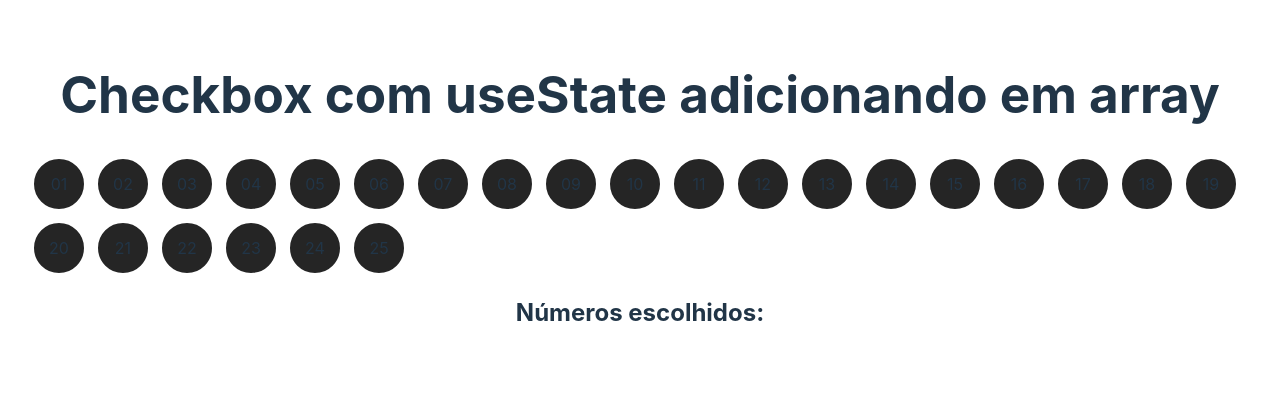
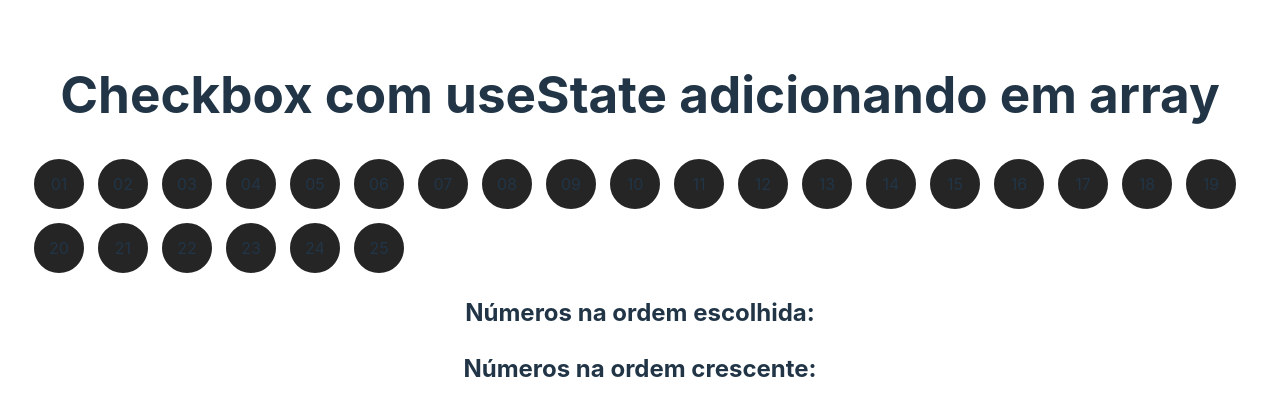
Before and after one commit to philipeoliveira/palpite-feito, a React (Vite) app: page / in a window 1280 px wide. Shown: the top 416 px of the page. Built offline with nearby package versions, Linux system fonts and the light colour scheme.

Commit message:
Implements numbers in order

```diff
--- a/src/App.tsx
+++ b/src/App.tsx
@@ -1,6 +1,7 @@
 import './App.css';
 import { useState } from 'react';
-import { generateAvailableNumbersForBets } from './utils/generateAvailableNumbersForBets';
+import generateAvailableNumbersForBets from './utils/generateAvailableNumbersForBets';
+import sortNumbersAscending from './utils/sortNumbersAscending';
 
 function App() {
    const [selectedNumbers, setSelectedNumbers] = useState<string[]>([]);
@@ -20,6 +21,7 @@ function App() {
    }
 
    console.log(selectedNumbers);
+   console.log(sortNumbersAscending(selectedNumbers));
 
    return (
       <main>
@@ -37,12 +39,16 @@ function App() {
                </label>
             ))}
          </form>
-         <h2>Números escolhidos:</h2>
+
+         <h2>Números na ordem escolhida:</h2>
          <div>
             {selectedNumbers.map((numString) => (
                <span key={numString}>{`${numString} `}</span>
             ))}
          </div>
+
+         <h2>Números na ordem crescente:</h2>
+         <div>{sortNumbersAscending(selectedNumbers)}</div>
       </main>
    );
 }
--- a/src/utils/AddNumberZero.ts
+++ b/src/utils/AddNumberZero.ts
@@ -9,7 +9,7 @@
  * // Resultado esperado: "03"
  */
 
-export function addNumberZero(numString: string): string {
+export default function addNumberZero(numString: string): string {
    if (+numString <= 9) {
       return '0' + numString;
    }
--- a/src/utils/generateAvailableNumbersForBets.ts
+++ b/src/utils/generateAvailableNumbersForBets.ts
@@ -9,9 +9,9 @@
  * // Resultado esperado: ["01", "02", "03", "04", "05"]
  */
 
-import { addNumberZero } from './addNumberZero';
+import addNumberZero from './addNumberZero';
 
-export function generateAvailableNumbersForBets(
+export default function generateAvailableNumbersForBets(
    totalNumbersAvailable: string
 ): string[] {
    const availableNumbers: string[] = [];
--- /dev/null
+++ b/src/utils/sortNumbersAscending.ts
@@ -0,0 +1,11 @@
+export function compareNumbers(num1: string, num2: string): number {
+   return parseInt(num1) - parseInt(num2);
+}
+
+export default function sortNumbersAscending(
+   originalArray: string[]
+): string[] {
+   const sortedArray = originalArray.map((numString) => `${numString} `);
+
+   return sortedArray.sort(compareNumbers);
+}
```
